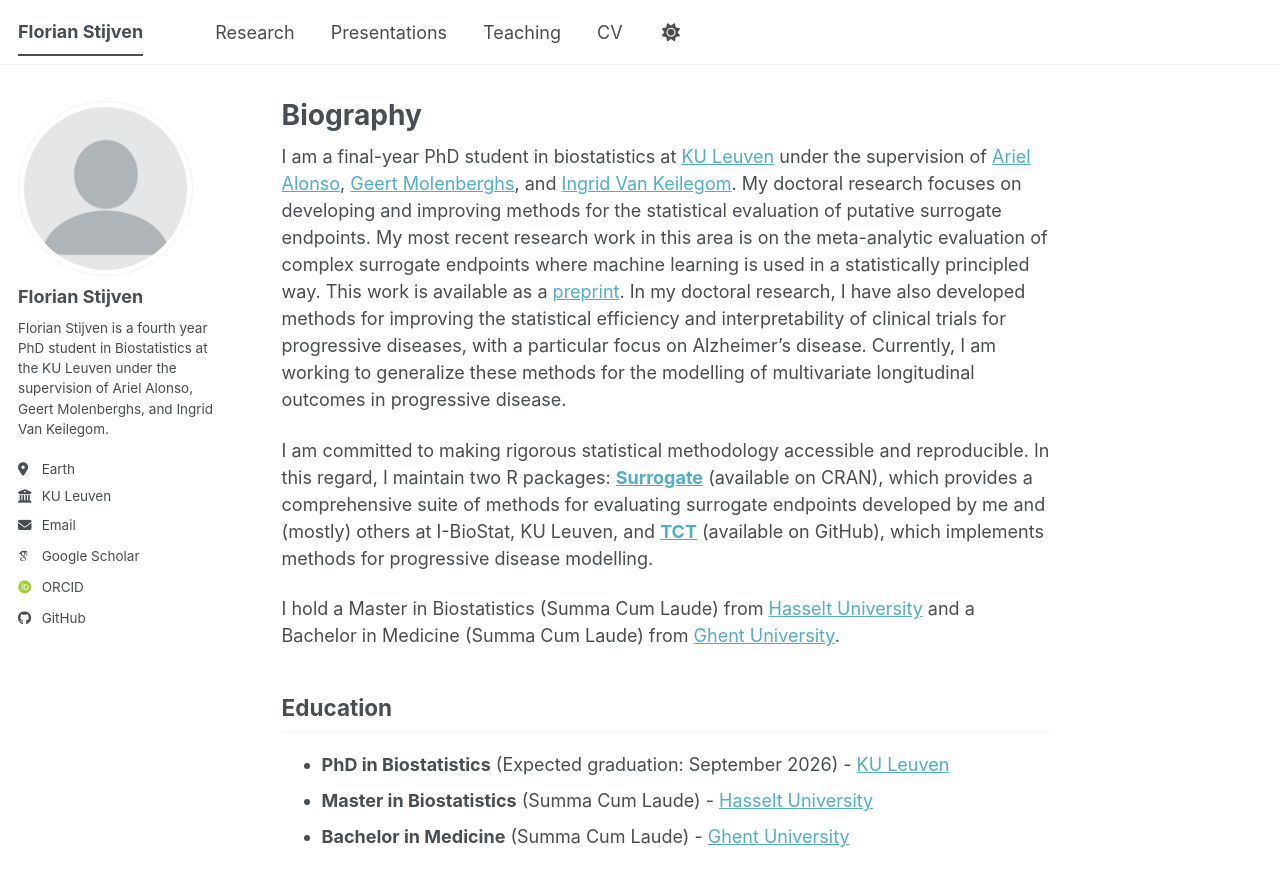
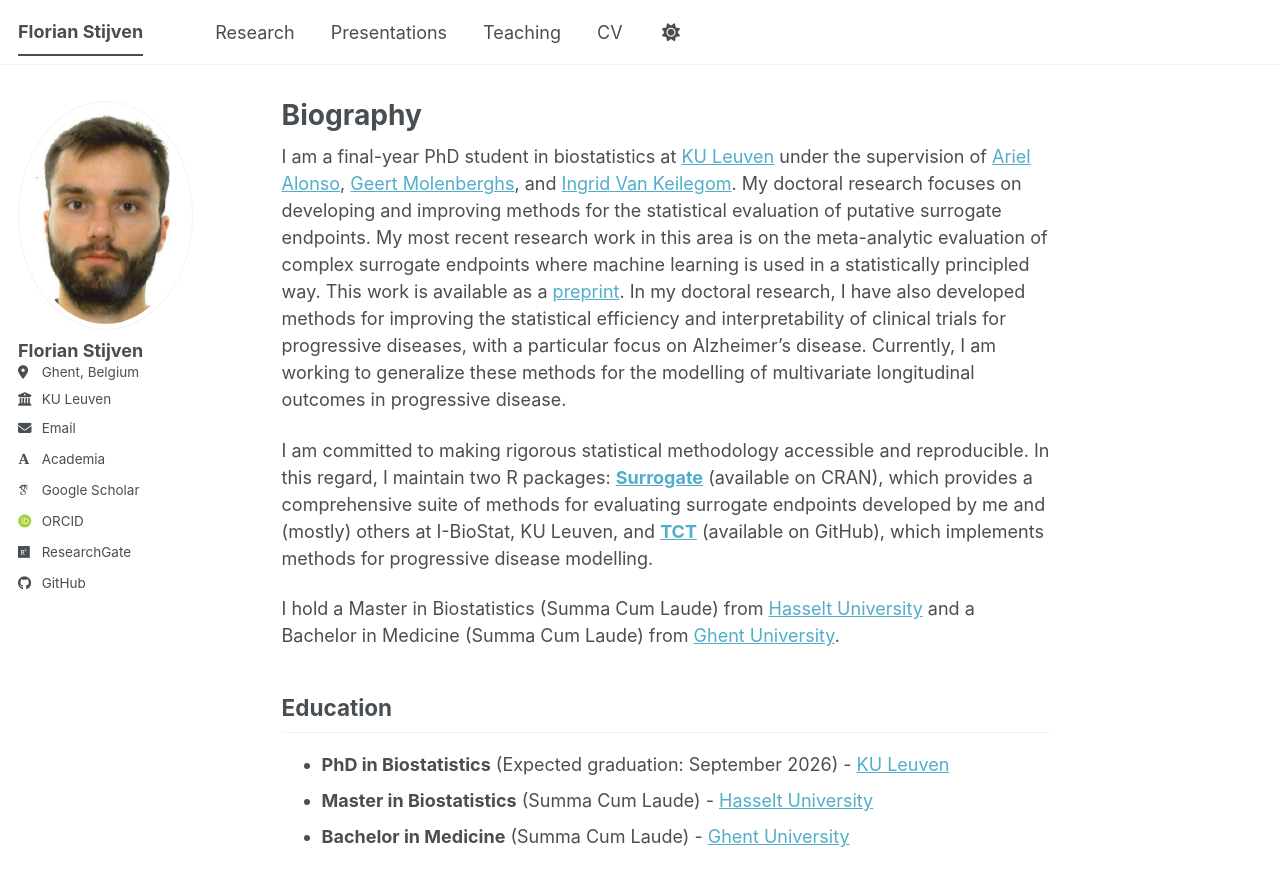
Before and after one commit to florianstijven/florianstijven.github.io, a Jekyll site: the page built from _pages/about.md, in a window 1280 px wide and 900 px high. Shown: the top 886 px of the window. Built offline with Jekyll 4.4.1, drawn with Linux system fonts in a browser that asks for light colours; some web fonts are replaced; a script bundle is joined from its source files by our own code; library files that are not in the unit come from our copies.

Commit message:
add profile picture

```diff
--- a/_config.yml
+++ b/_config.yml
@@ -12,7 +12,7 @@ site_theme               : "default" # The available themes options are "default
 title                    : "Florian Stijven"
 title_separator          : "-"
 name                     : &name "Florian Stijven"
-description              : &description "Your Name's academic portfolio"   # Update this with a general description of your site, this is the default if not overridden by a page
+description              : &description "Florian Stijven"   # Update this with a general description of your site, this is the default if not overridden by a page
 url                      : https://florianstijven.github.io # The base hostname & protocol for your site e.g. "https://[your GitHub username].github.io",
                                                            # or if you already have some other page hosted on Github then use "https://[your GitHub username].github.io/[Your Repo Name]"
 baseurl                  : "" # the subpath of your site, e.g. "/blog"
@@ -26,14 +26,14 @@ author:
   avatar           : "profile.png"
   name             : "Florian Stijven"
   pronouns         : # example: "she/her"
-  bio              : "Florian Stijven is a fourth year PhD student in Biostatistics at the KU Leuven under the supervision of Ariel Alonso, Geert Molenberghs, and Ingrid Van Keilegom."
-  location         : "Earth"
+  bio              :
+  location         : "Ghent, Belgium"
   employer         : "KU Leuven"
   uri              : # URL
   email            : "florian.stijven@kuleuven.be"
 
   # Academic websites
-  academia         : # URL
+  academia         : "https://www.kuleuven.be/wieiswie/nl/person/00157247"
   arxiv            : # URL - Update with the correct link to your profile
   googlescholar    : "https://scholar-google-com.kuleuven.e-bronnen.be/citations?view_op=list_works&hl=en&user=NXkETpYAAAAJ"
   inspire-hep      : # URL
@@ -42,7 +42,7 @@ author:
   semantic         : # URL
   ssrn             : # URL
   pubmed           :
-  researchgate     : # URL
+  researchgate     : "https://www.researchgate.net/profile/Florian_Stijven?ev=hdr_xprf"
   scopus           : # URL
   zotero           : # URL
 
```
Also changed, not shown: images/profile.png.
